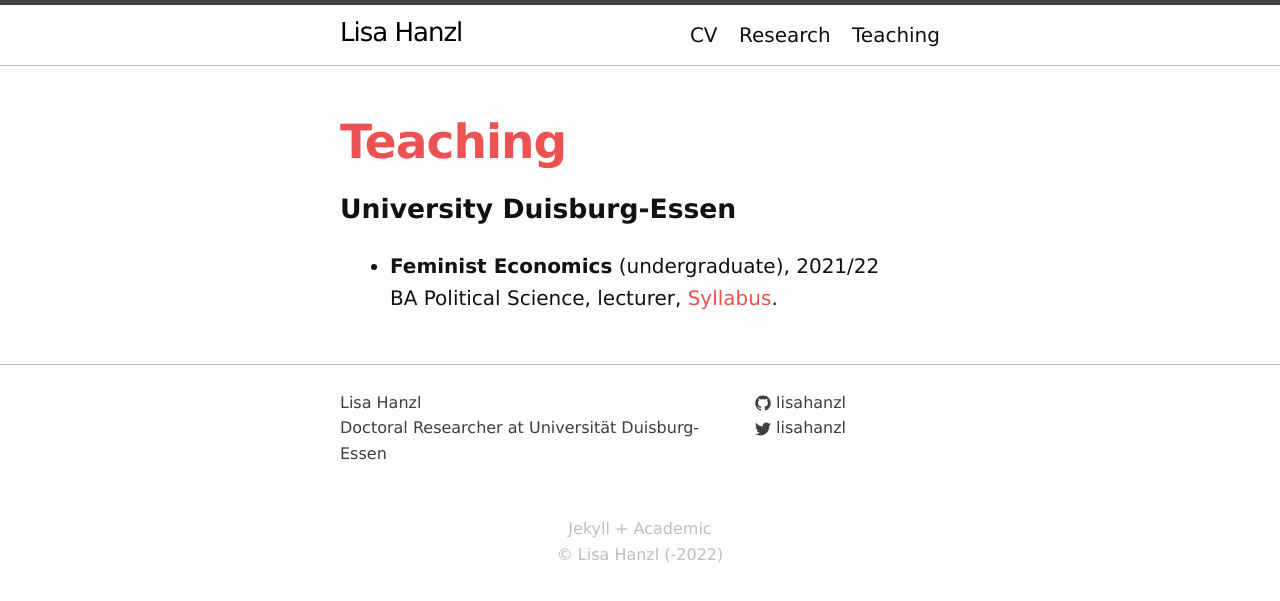
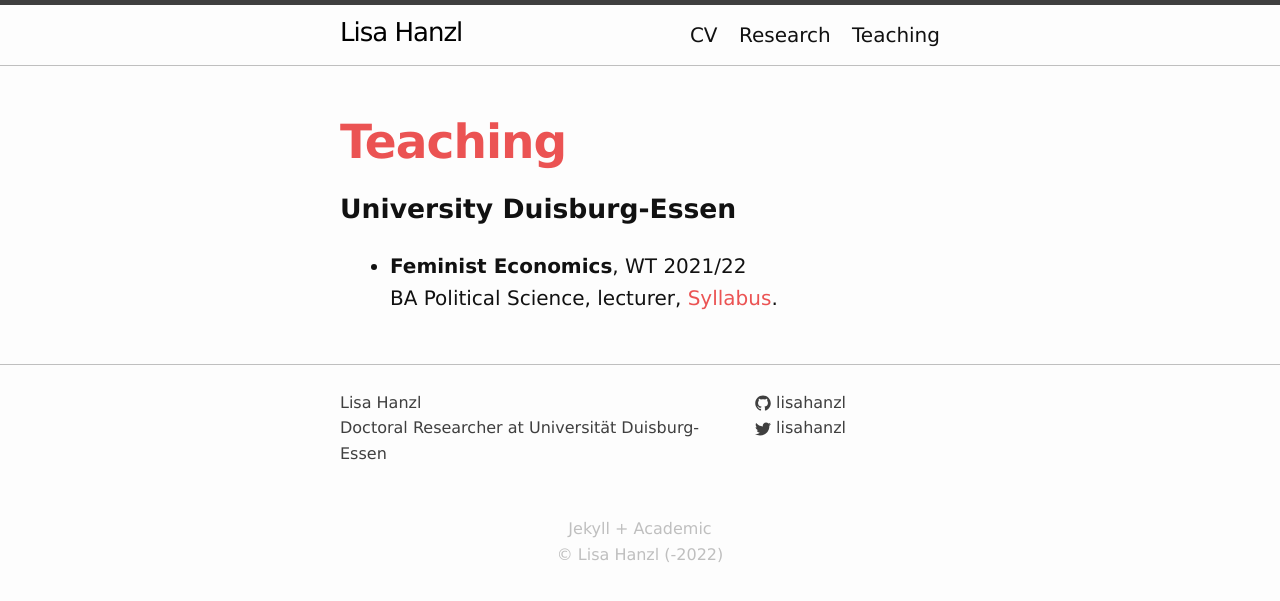
Before and after one commit to lisahanzl/lisahanzl.github.io, a Jekyll site: the page built from 02_teaching.md, in a window 1280 px wide. Shown: the top 601 px of the page. Built offline with Jekyll 4.4.1, drawn with Linux system fonts in a browser that asks for light colours.

Commit message:
BA instead of undergrad

```diff
--- a/02_teaching.md
+++ b/02_teaching.md
@@ -9,5 +9,5 @@ permalink: /teaching/
 ### University Duisburg-Essen
 <p> </p>
 
-- **Feminist Economics** (undergraduate), 2021/22 \
+- **Feminist Economics**, WT 2021/22 \
 BA Political Science, lecturer, [Syllabus](https://lisahanzl.github.io/assets/Fem_Econ_BA_Syllabus.pdf){:target="_blank"}.
```
